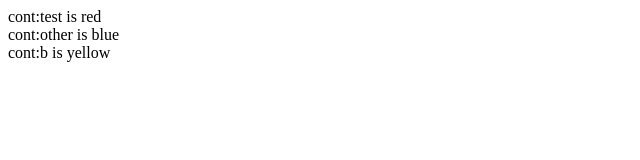
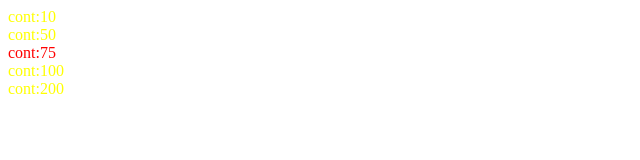
Before and after one commit to KoilDoch/F21DV-Labs, a plain HTML site: page index.html in a window 1280 px wide. Shown: the whole page, without its empty margins (0-640 px from the left). Drawn offline with nearby package versions, Linux system fonts and the light colour scheme.

Commit message:
Exercise 7
Implement conditions for changing the text colour

```diff
--- a/index.html
+++ b/index.html
@@ -12,6 +12,8 @@
 </head>
 
 <body>
+    <div></div>
+    <div></div>
     <div></div>
     <div></div>
     <div></div>
@@ -31,22 +33,41 @@
         // d3.select("#div0").text("start").style("color", "purple");   // change first element to purple and 'start'
 
         //--EXCERCISE 6--
-        let data =  [ {name:'test', color: "red", val:1},
-                {name:'other', color: "blue", val:2},
-                {name:'b', color: "yellow", val:3} ];
+        // let data =  [ {name:'test', color: "red", val:1},
+        //         {name:'other', color: "blue", val:2},
+        //         {name:'b', color: "yellow", val:3} ];
 
-        let paragraph = d3.select('body')
-            .selectAll('div')
-            .data(data)
-            .text((d,i) => {
-                console.log("d.name:" + d.name);
-                console.log("d.color: " + d.color);
-                console.log("d.val:" + d.val);
-                console.log("i:" + i);
-                console.log("this: " + this);
+        // let paragraph = d3.select('body')
+        //     .selectAll('div')
+        //     .data(data)
+        //     .text((d,i) => {
+        //         console.log("d.name:" + d.name);
+        //         console.log("d.color: " + d.color);
+        //         console.log("d.val:" + d.val);
+        //         console.log("i:" + i);
+        //         console.log("this: " + this);
 
-                return 'cont:' + d.name + " is " + d.color;    // return value is used to set the 'text'
-            });
+        //         return 'cont:' + d.name + " is " + d.color;    // return value is used to set the 'text'
+        //     });
+
+        //--EXERCISE 7--
+        let num = [10, 50, 75, 100, 200];
+
+        let paragraph = d3.select("body")
+            .selectAll("div")
+            .data(num)
+            .text(function (d, i) {
+                return 'cont:' + d; // return value is used to set the 'text'
+            })
+        .style("color", function(d, i) {
+            if ( d > 50 && d < 100 ) {
+            return "red";
+            } else {
+            return "yellow";
+            }
+            return 'blue';
+        });
+
     </script>
 </body>
 </html>
```
